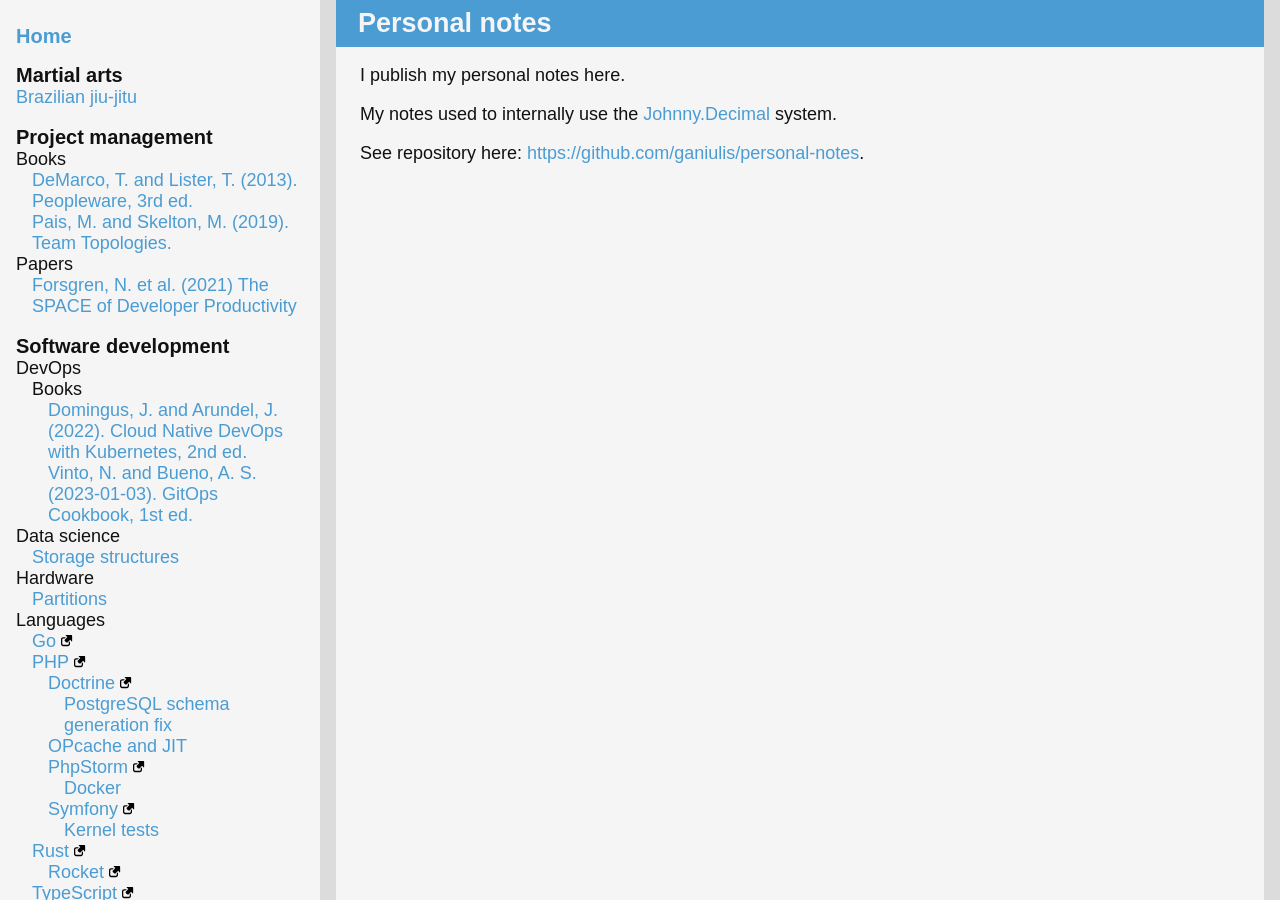
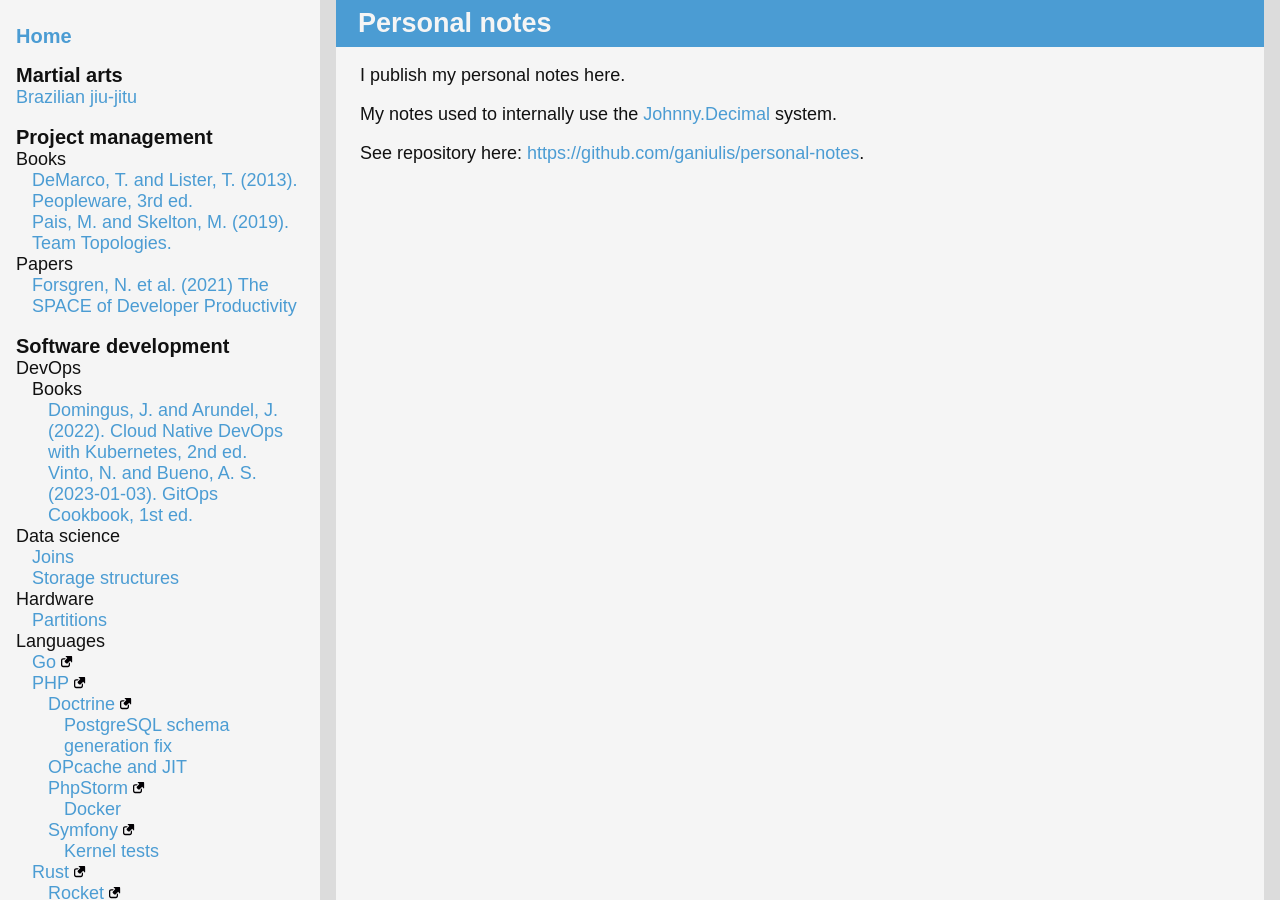
Before and after one commit to ganiulis/personal-notes, a Jekyll site: the page built from index.md, in a window 1280 px wide and 900 px high. Built offline with Jekyll 4.4.1, drawn with Linux system fonts in a browser that asks for light colours; our own code applies the rules of GitHub Pages for plain Markdown files.

Commit message:
feat: Notes

```diff
--- a/_data/navigation.yaml
+++ b/_data/navigation.yaml
@@ -35,6 +35,8 @@ items:
       - title: Data science
         path: data-science
         items:
+          - title: Joins
+            path: joins
           - title: Storage structures
             path: storage-structures
       - title: Hardware
```
Also changed, not shown: software-development/data-science/joins.md (added).
